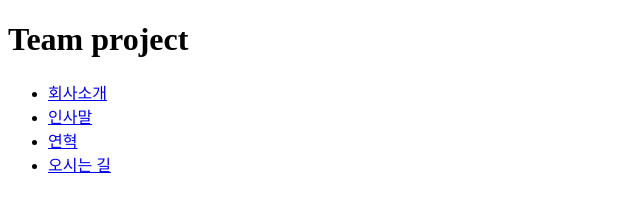
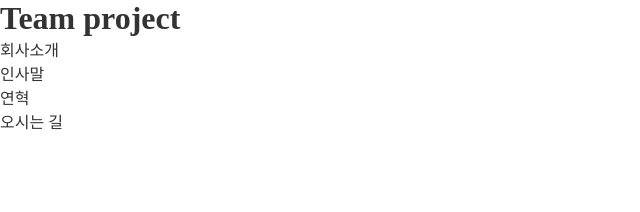
Before and after one commit to pseobin/sample1, a plain HTML site: page index.html in a window 1280 px wide. Shown: the whole page, without its empty margins (0-640 px from the left). Drawn offline with Linux system fonts and the light colour scheme.

Commit message:
team project index 파일 css링크추가 및 파일생성

```diff
--- a/index.html
+++ b/index.html
@@ -4,6 +4,7 @@
     <meta charset="UTF-8">
     <meta name="viewport" content="width=device-width, initial-scale=1.0">
     <title>Team project</title>
+    <link rel="stylesheet" href="./main.css">
 </head>
 <body>
     <h1>Team project</h1>
--- /dev/null
+++ b/main.css
@@ -0,0 +1,5 @@
+*{margin: 0; padding: 0;}
+html{font-size: 16px; color: #333;}
+a{color: #333; text-decoration: none; display: block;}
+
+head{background: pink;}
```
